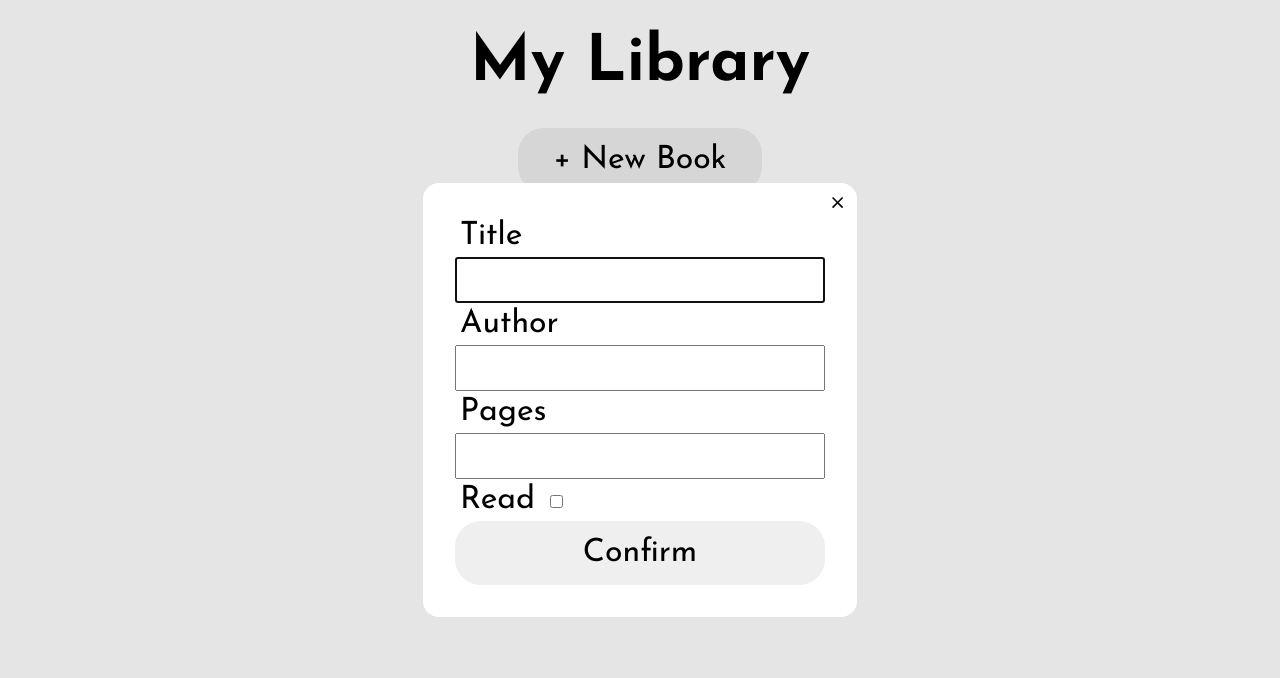
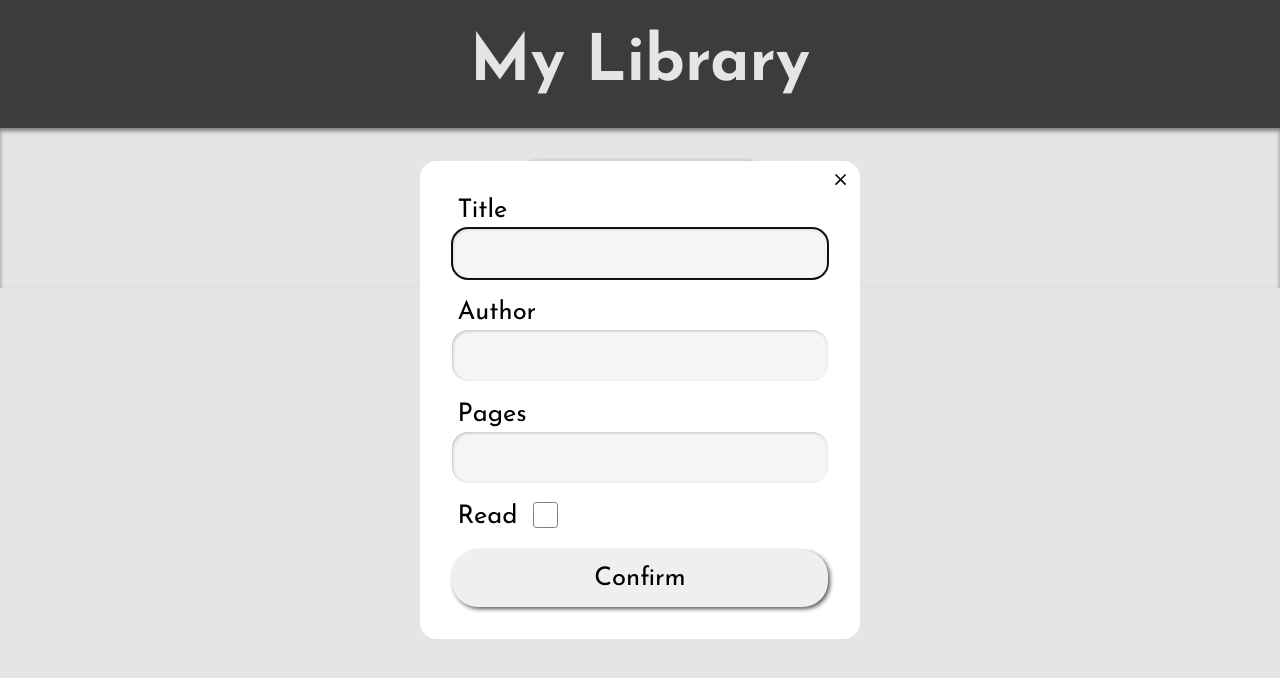
Before and after one commit to Eki213/library, a plain HTML site: page index.html in a window 1280 px wide. Both pictures are taken after a click on the button "+ New Book". Drawn offline with Linux system fonts and the light colour scheme.

Commit message:
Final styling
Style cards, header and dialog elements.

```diff
--- a/index.html
+++ b/index.html
@@ -11,12 +11,17 @@
 
 </head>
 <body>
+    <header>
       <h1>My Library</h1>
+    </header>
+
+    <main>
       <p>
         <button type="button" class="add-book">+ New Book</button>
       </p>
       <ul class="library">
       </ul>
+    </main>
 
     <dialog>
       <form>
--- a/styles.css
+++ b/styles.css
@@ -5,35 +5,49 @@
 }
 
 :root {
-    font-size: calc(0.8rem + 1.5vw);
+    font-size: clamp(1rem, 0.8rem + 1.5vw, 2.3rem);
 }
 
 body {
     font-family: "Josefin Sans", sans-serif;
     display: flex;
     flex-direction: column;
-    padding: 1rem;
 }
 
-h1 {
-    align-self: center;
+header {
+    background: rgb(68, 66, 66);
+    padding: 1rem;
+    text-align: center;
+    color: white;
+}
+
+main {
+    box-shadow: inset 0px 3px 4px rgb(139, 139, 139);
 }
 
 .library {
     display: grid;
-    grid-template-columns: repeat(auto-fill, minmax(11rem, 1fr));
+    grid-template-columns: repeat(auto-fill, minmax(16rem, 1fr));
     gap: 1rem;
+    padding: 1rem 0.6rem;
 }
 
 .book {
     display: flex;
     flex-direction: column;
     justify-content: space-around;
+    gap: 0.5rem;
     list-style: none;
     padding: 1rem;
-    background: gray;
+    background: rgb(212, 212, 212);
     aspect-ratio: 16 / 9;
     border-radius: 1rem;
+    text-transform: capitalize;
+}
+
+.buttons {
+    display: flex;
+    gap: 1rem;
 }
 
 .book p {
@@ -46,6 +60,7 @@ dialog {
     margin: revert;
     border-radius: 0.5rem;
     border: none;
+    min-width: max-content;
 }
 
 input, label, button {
@@ -56,6 +71,19 @@ input, label, button {
     width: 100%;
 }
 
+.confirm-button, .buttons, label {
+    font-size: 0.8rem;
+}
+
+input[type="text"],
+input[type="number"] {
+    border-radius: 0.5rem;
+    border: none;
+    background: rgb(245, 245, 245);
+    padding: 0.3rem;
+    box-shadow: inset 1px 1px 3px rgb(190, 190, 190);
+}
+
 input[type="checkbox"],
 label:has(+ input[type="checkbox"])
 {
@@ -63,18 +91,58 @@ label:has(+ input[type="checkbox"])
     width: auto;
 }
 
+input[type="checkbox"] {
+    appearance: none;
+    position: relative;
+    width: 0.8rem;
+    height: 0.8rem;
+    border: 1px solid gray;
+    vertical-align: -0.15rem;
+    color: green;
+    border-radius: 0.1rem;
+}
+
+input[type="checkbox"]::before {
+    content: "✔";
+    position: absolute;
+    top: -0.3rem;
+    right: -1px;
+    visibility: hidden;
+}
+
+input[type="checkbox"]:checked::before {
+    visibility: visible;
+}
+
 button {
     padding: 0.5rem 0.9rem;
     border-radius: 0.8rem;
     border: none;
+    cursor: pointer;
+}
+
+button:hover {
+    filter: brightness(93%);
+}
+
+button:active {
+    box-shadow: inset 1px 1px 3px rgb(51, 51, 51);
+}
+
+button, .book {
+    box-shadow: 2px 2px 4px rgb(90, 90, 90);
 }
 
 button.add-book {
-    margin: 1rem auto;
+    margin: 1rem auto 0;
     width: 20%;
+    min-width: max-content;
 }
 
 form {
+    display: flex;
+    flex-direction: column;
+    gap: 0.5rem;
     position: relative;
     padding: 1rem;
 }
@@ -94,9 +162,9 @@ form {
 }
 
 .not-read {
-    background: red;
+    background: rgb(228, 101, 101);
 }
 
 .read {
-    background: green;
+    background: rgb(127, 219, 127);
 }
```
Lines whose indentation alone changed are shown as unchanged.
